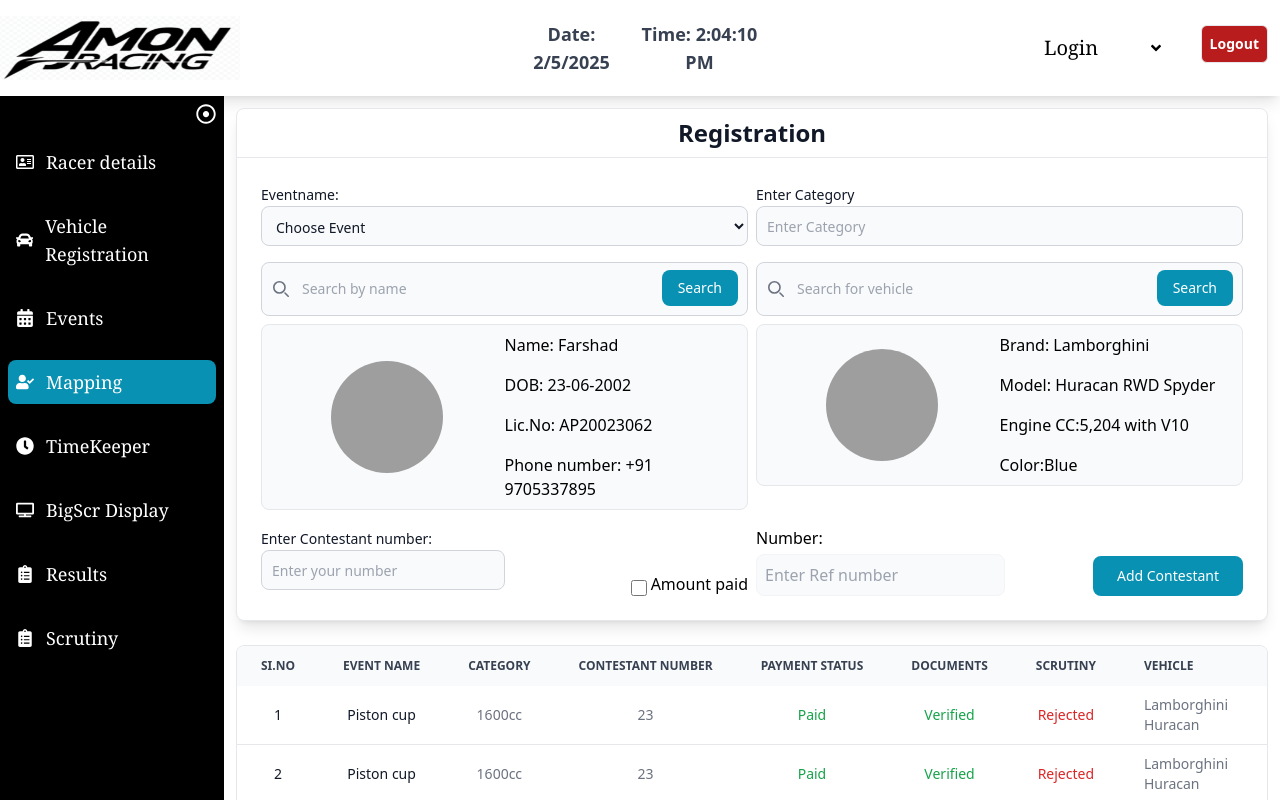
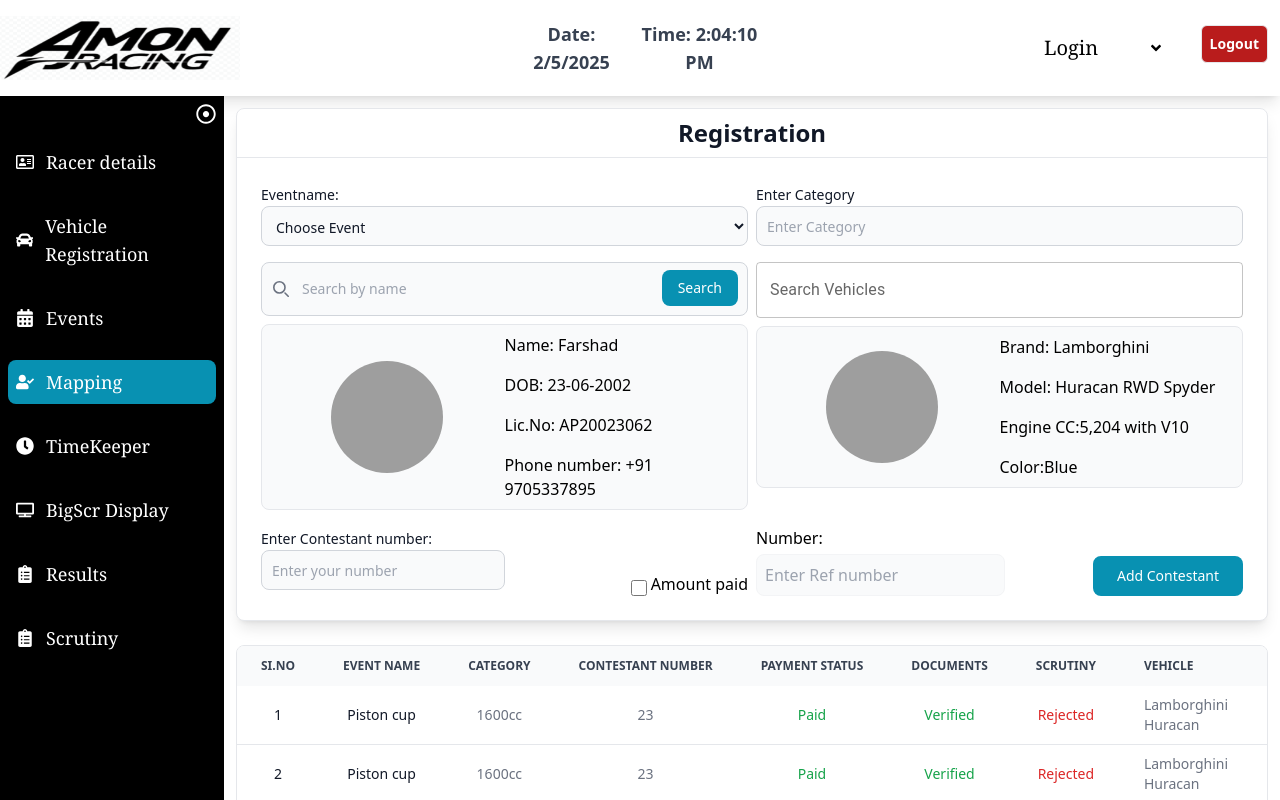
Before and after one commit to prasanthNasaka/InfinityAutomotiveUI, a React (Vite) app: page /driverracelink in a window 1280 px wide. Built offline with nearby package versions, Linux system fonts and the light colour scheme; grey boxes are pictures that could not be loaded.

Commit message:
Autocomplete,registration

```diff
--- a/src/Components/CustomAutoComplete.jsx
+++ b/src/Components/CustomAutoComplete.jsx
@@ -77,7 +77,7 @@ const AutoCompleteSearch = () => {
     <div>
       <Autocomplete
         freeSolo
-        options={options.map((option) => `${option.make} ${option.model}`)}
+        options={options.map((option) => `${option.make} `)}
         inputValue={inputValue}
         onInputChange={(event, newInputValue) => {
           setInputValue(newInputValue);
--- a/src/Components/Linkraceanddrive.jsx
+++ b/src/Components/Linkraceanddrive.jsx
@@ -3,6 +3,7 @@ import { MdOutlineDelete } from "react-icons/md";
 
 import Newheader from "./Newheader";
 import MainSideBar from "./MainSideBar";
+import AutoCompleteSearch from "./CustomAutoComplete";
 
 
 function App() {
@@ -126,7 +127,8 @@ function App() {
                         <label className="mb-2 text-sm font-medium text-gray-900 sr-only">
                           Search
                         </label>
-                        <div className="relative">
+                        <AutoCompleteSearch />
+                        {/* <div className="relative">
                           <div className="absolute inset-y-0 start-0 flex items-center ps-3 pointer-events-none">
                             <svg
                               className="w-4 h-4 text-gray-500"
@@ -156,7 +158,7 @@ function App() {
                           >
                             Search
                           </button>
-                        </div>
+                        </div> */}
                       </form>
                     </div>
                     <div className="w-full h-full tab:w-full">
```
